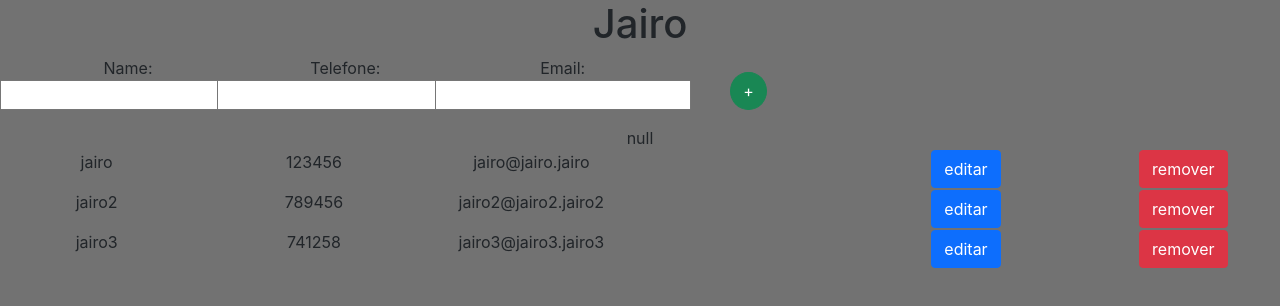
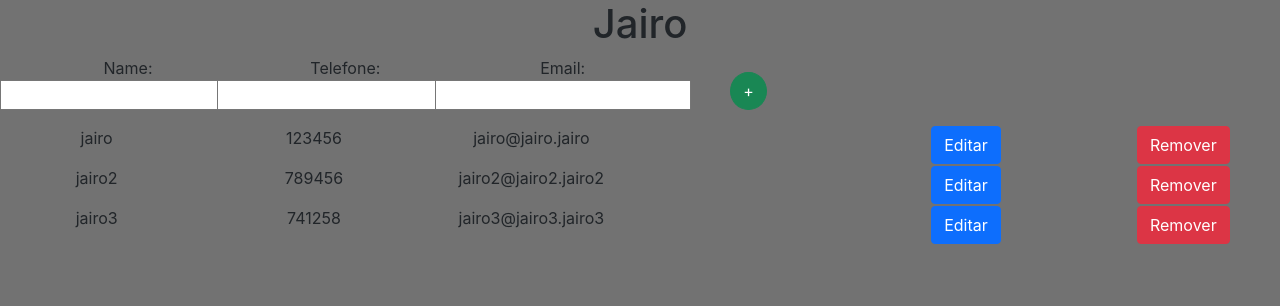
Before and after one commit to Gustavo195/Agenda-RESID, a React (Create React App) app: page / in a window 1280 px wide. Shown: the top 306 px of the page. Built offline with nearby package versions, Linux system fonts and the light colour scheme.

Commit message:
edit+cancel

```diff
--- a/package.json
+++ b/package.json
@@ -31,6 +31,7 @@
       "not op_mini all"
     ],
     "development": [
+      "ie 11",
       "last 1 chrome version",
       "last 1 firefox version",
       "last 1 safari version"
--- a/src/Contatos/Contatos.js
+++ b/src/Contatos/Contatos.js
@@ -1,26 +1,65 @@
 import React from "react";
 
-//Função Contatos servirá para:
+//Classe Contatos servirá para:
 //- receber os valores do objeto contato
 //- fazer uma organização da tabela
-//- manusear os botões
+//- manusear os botões (editar e remover)
 
 export default class Contatos extends React.Component {
   constructor(props) {
     super(props);
+    console.log("this edit "+this.edit)
+    this.state = {nome: '',telefone: '',email: ''};
+    this.NomeChange = this.NomeChange.bind(this);
+    this.TelChange = this.TelChange.bind(this);
+    this.EmailChange = this.EmailChange.bind(this);
     this.onRemover = this.onRemover.bind(this);
+    this.onMudar = this.onMudar.bind(this);
+    this.onSalvar = this.onSalvar.bind(this);
+    this.onCancelar = this.onCancelar.bind(this);
+  }
+  NomeChange(event) {
+    this.setState({nome: event.target.value});
   }
 
+  TelChange(event) {
+      this.setState({telefone: event.target.value});
+    }
+  EmailChange(event) {
+      this.setState({email: event.target.value});
+  }
   onRemover(event){
 
     this.props.removeCallback(this.props.contato.id);
 
     event.preventDefault();
   }
+  onMudar(event){
+    this.props.editFilhopai(this.props.contato.id);
+    console.log(this.props.contato.id)
+    event.preventDefault();
+    this.forceUpdate()
+  }
+  onCancelar(event){
+    this.props.editFilhopai(0);
+    console.log(this.props.contato.id)
+    event.preventDefault();
+    this.forceUpdate()
+  }
+  onSalvar(event){
+
+    this.props.removeCallback(this.props.contato.id);
+
+    event.preventDefault();
+  }
   render() {
+    console.log(this.edit)
       return (
-        <div class = "row">
-          <div class = "col-sm-2">
+
+        <div >
+
+          { this.props.editPaifilho !== this.props.contato.id&& <div class = "row">
+            <div class = "col-sm-2">
             <p>{this.props.contato.nome}</p>
           </div>
           <div class = "col-sm-2">
@@ -32,13 +71,52 @@ export default class Contatos extends React.Component {
           <div class = "col-sm-2">
 
           </div>
+          {
+            !!this.props.editPaifilho&&<div class = "col-sm-4">
+
+            </div>
+          }
+          { !this.props.editPaifilho&& <div class = "col-sm-2">
+            <button class = "btn btn-primary" onClick={this.onMudar}>Editar</button>
+
+          </div>}
+          { !this.props.editPaifilho&& <div class = "col-sm-2">
+            <button class = "btn btn-danger" onClick={this.onRemover}>Remover</button>
+          </div>}
+          </div>
+          }
+
+          { this.props.editPaifilho === this.props.contato.id&& <div class = "row">
+          <div class="col-2">
+          <label>
+
+            <input type="text" value={this.state.nome} onChange={this.NomeChange} />
+          </label>
+          </div>
+          <div class="col-2">
+          <label>
+
+            <input type="text"  value={this.state.telefone} onChange={this.TelChange} />
+          </label>
+          </div>
+          <div class="col-2">
+          <label>
+
+            <input type="text" value={this.state.email} onChange={this.EmailChange} />
+          </label>
+          </div>
           <div class = "col-sm-2">
-            <button class = "btn btn-primary">editar</button>
 
           </div>
           <div class = "col-sm-2">
-            <button class = "btn btn-danger" onClick={this.onRemover}>remover</button>
+            <button class = "btn btn-primary" on>Salvar</button>
+
           </div>
+          <div class = "col-sm-2">
+            <button class = "btn btn-danger" onClick={this.onCancelar}>Cancelar</button>
+          </div>
+          </div>
+          }
         </div>
       );
   }
--- a/src/Tabela/Tabela.js
+++ b/src/Tabela/Tabela.js
@@ -18,19 +18,21 @@ class Tabela extends React.Component{
         super();
         this.state = {
             data: null
-        }
-        this.id = 3
+        };
+        this.id = 4;
+        this.edit = 0;
+
     }
 
+    //método para adicionar os contatos
     addContato(contato){
         contatos.push(new Contato(this.id++, contato.nome,contato.telefone,contato.email));
-        console.log(contato);
     }
 
+    //método para remover os contatos
     removeContato(id){
         let index = contatos.findIndex(this.finder,{id: id})
         contatos.splice(index,1);
-        console.log(contatos);
         this.forceUpdate()
     }
 
@@ -41,31 +43,28 @@ class Tabela extends React.Component{
     handleCallback = (childData) =>{
 
         this.setState({data: childData});
-        //this.state = childData
-        //console.log(this.state);
-        this.addContato(childData)
-        //this.forceUpdate()
+        this.addContato(childData);
     }
 
+
     removeCallback = (id) =>{
-
-        //this.setState({data: childData});
-        //this.state = childData
-        //console.log(this.state);
-        this.removeContato(id)
-        //this.forceUpdate()
+        this.removeContato(id);
     }
 
+    editFilhopai = (id) =>{
+        this.edit = id;
+        console.log(this.edit)
+        this.forceUpdate()
+    }
     render(){
         const {data} = this.state;
-        console.log("render")
+        console.log("pai ID " + this.edit)
         return(
             <div>
                 <AddContato parentCallback = {this.handleCallback}/>
 
                 {console.log(data?("data: " + Object.values(data)):"null")}
-                {data?("data: " + Object.values(data)):"null"}
-                {contatos.map(item => <Contatos removeCallback = {this.removeCallback} contato = {item}></Contatos>)}
+                {contatos.map((item,index) => <Contatos editPaifilho = {this.edit} editFilhopai = {this.editFilhopai} removeCallback = {this.removeCallback} contato = {item}></Contatos>)}
          </div>
         )
     }
--- a/src/index.js
+++ b/src/index.js
@@ -1,3 +1,5 @@
+import 'react-app-polyfill/ie11';
+import 'react-app-polyfill/stable';
 import React from 'react';
 import ReactDOM from 'react-dom';
 import './index.css';
```
